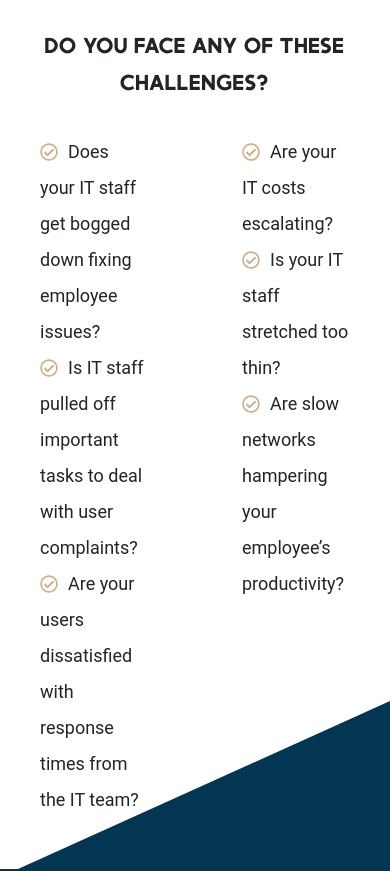
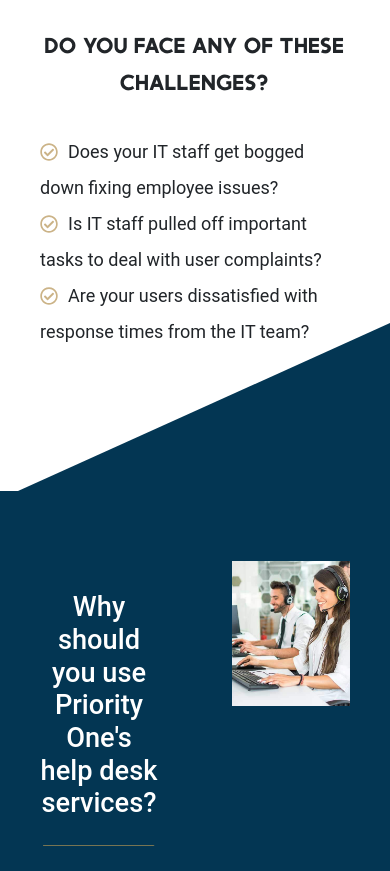
Before and after one commit to cwilso88/priorityOne, a React (Create React App) app: page / in a window 390 px wide. Shown: the part 980-1851 px from the top of the page. Built offline with nearby package versions, Linux system fonts and the light colour scheme.

Commit message:
Updated whyget help column after mobile testing

```diff
--- a/src/sass/_WhyGetHelp.scss
+++ b/src/sass/_WhyGetHelp.scss
@@ -62,8 +62,11 @@
        p {
          padding-top: 25px;
        }
+       .column:nth-child(1) {
+         padding-bottom: 90px;
+       }
        .column:nth-child(2) {
-         padding-bottom: 90px;
+         display: none;
        }
        li {
          font-size: 1em;
```
